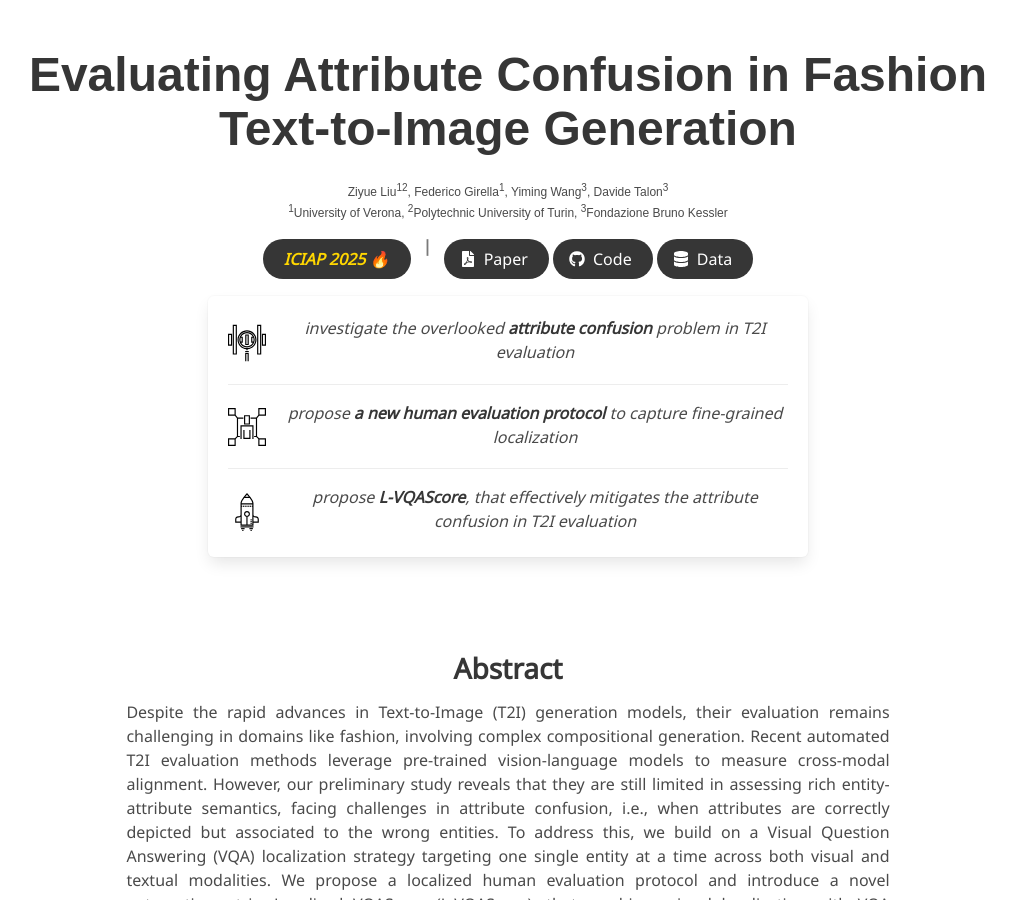
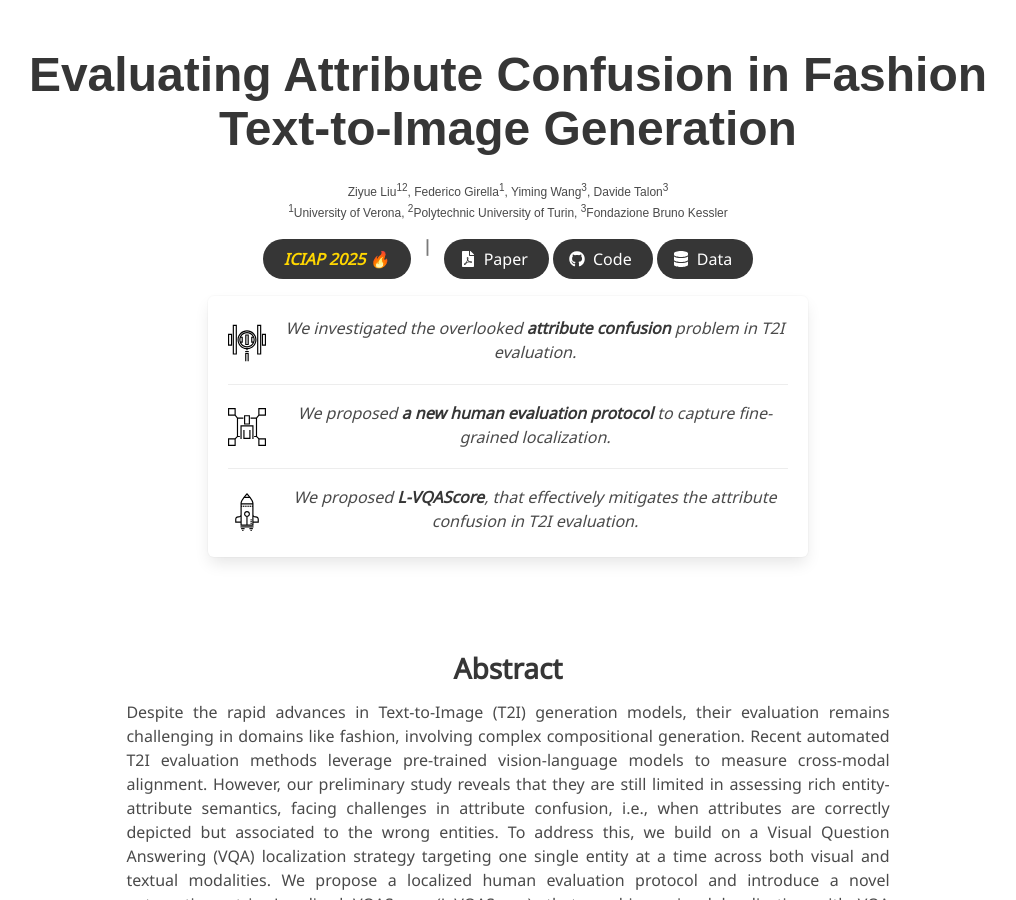
Before and after one commit to intelligolabs/L-VQAScore, a Jekyll site: the page built from index.md, in a window 1280 px wide and 900 px high. Shown: the whole window, without its empty margins (132-1148 px from the left). Built offline with Jekyll 4.4.1, drawn with Linux system fonts in a browser that asks for light colours; some web fonts are replaced.

Commit message:
Update project_page.html

```diff
--- a/_layouts/project_page.html
+++ b/_layouts/project_page.html
@@ -127,7 +127,7 @@
                   </figure>
                   <div class="media-content has-text-centered">
                      <p style="font-size: 1.0rem;">
-                      <em>investigate the overlooked <strong>attribute confusion</strong> problem in T2I evaluation</em>
+                      <em> We investigated the overlooked <strong>attribute confusion</strong> problem in T2I evaluation.</em>
                     </p>
                   </div>
                 </article>
@@ -141,7 +141,7 @@
                   </figure>
                   <div class="media-content has-text-centered">
                      <p style="font-size: 1.0rem;">
-                      <em>propose <strong>a new human evaluation protocol</strong> to capture fine-grained localization</em>
+                      <em>We proposed <strong>a new human evaluation protocol</strong> to capture fine-grained localization.</em>
                     </p>
                   </div>
                 </article>
@@ -155,7 +155,7 @@
                   </figure>
                   <div class="media-content has-text-centered">
                      <p style="font-size: 1.0rem;">
-                      <em>propose <strong>L-VQAScore</strong>, that effectively mitigates the attribute confusion in T2I evaluation</em>
+                      <em> We proposed <strong>L-VQAScore</strong>, that effectively mitigates the attribute confusion in T2I evaluation.</em>
                     </p>
                   </div>
                 </article>
```
